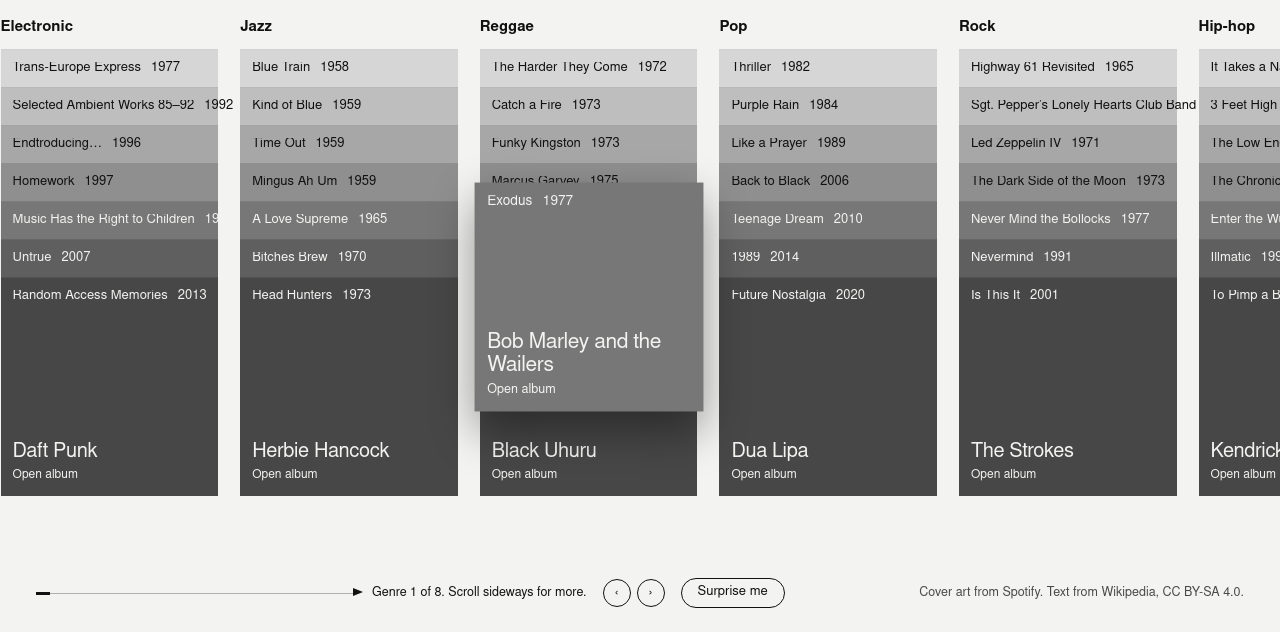
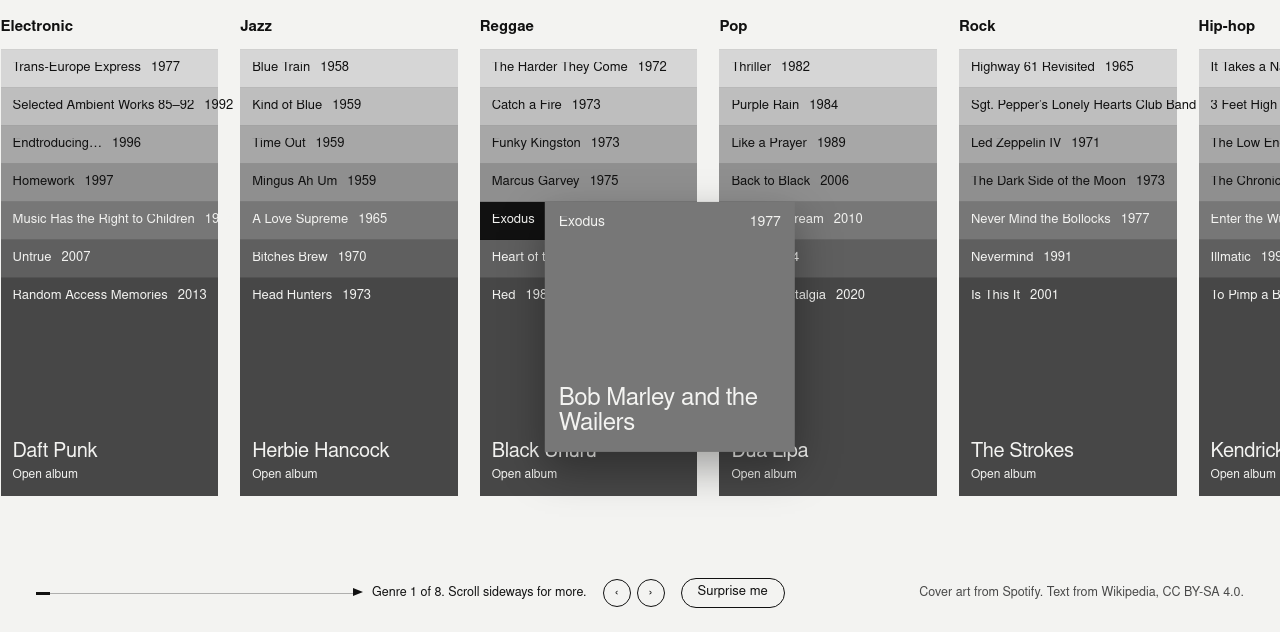
Before and after one commit to abhavaijnath/MuDis, a plain HTML site: page MuDis-Prototype.html in a window 1280 px wide. Both pictures are taken after a click on the button "Surprise me". Shown: the part 168-800 px from the top of the page. Drawn offline with Linux system fonts and the light colour scheme.

Commit message:
Home hover: black strip with the cover opening to its right
- Hovered album strip turns black with its title and year
- Full cover (title, year, artist), ~15% bigger than a column, opens
  to the right of the strip; may overlap part of the next column but
  never all of it, and slides back in at the screen's right edge
- Strips no longer lift or scale, so titles below stay readable
- Surprise me uses the same reveal

Co-Authored-By: Claude Opus 5.5 <noreply@anthropic.com>

```diff
--- a/MuDis-Prototype.html
+++ b/MuDis-Prototype.html
@@ -86,7 +86,17 @@ textarea{width:100%;height:130px;resize:vertical;padding:8px;border:1px solid va
 .gname:hover{text-decoration:underline;text-underline-offset:4px}
 .stack{--strip:38px;position:relative;height:calc(var(--strip)*(var(--n) - 1) + var(--w))}
 .card{position:absolute;left:0;top:calc(var(--i)*var(--strip));z-index:calc(var(--i) + 1);width:100%;max-width:100%;aspect-ratio:1;padding:0;border:0;display:flex;flex-direction:column;justify-content:space-between;text-align:left;box-shadow:0 -1px 0 rgba(0,0,0,.14);transition:transform .25s ease,box-shadow .25s ease,opacity .3s}
-.card:hover,.card:focus-visible,.card.pick{transform:translateY(-14px) scale(1.05);z-index:60;box-shadow:0 18px 40px rgba(0,0,0,.4)}
+/* Hover: the strip turns black (title and year stay on it) and the full cover (.peek) opens to its right, a little bigger than the column */
+.card:hover,.card:focus-visible,.card.pick{background:#111!important;color:#f3f3f1!important}
+.peek{position:fixed;left:0;top:0;z-index:70;display:flex;flex-direction:column;justify-content:space-between;overflow:hidden;pointer-events:none;opacity:0;box-shadow:0 16px 40px rgba(0,0,0,.35);transition:opacity .18s ease}
+.peek.on{opacity:1}
+.peek img{position:absolute;inset:0;width:100%;height:100%;object-fit:cover}
+.peek .ct,.peek .cb{position:relative;z-index:1}
+.peek .ct{padding:14px 14px 0;font-size:14px}
+.peek .cb{padding:0 14px 14px}
+.peek .cb strong{font-size:24px}
+.peek.art{color:#f3f3f1!important}
+.peek.art::before{content:"";position:absolute;inset:0;z-index:1;background:linear-gradient(rgba(0,0,0,.45),transparent 28%,transparent 62%,rgba(0,0,0,.55))}
 .card.dim{opacity:.16}
 .ct{display:flex;justify-content:space-between;gap:10px;padding:12px 12px 0;font-size:13px;font-weight:500;line-height:1.1}
 .ct span:first-child{overflow:hidden;text-overflow:ellipsis;white-space:nowrap}
@@ -304,8 +314,32 @@ document.getElementById("surprise").onclick=function(){
   var c=cards[Math.floor(Math.random()*cards.length)];
   document.querySelectorAll(".pick").forEach(function(x){x.classList.remove("pick")});
   c.closest(".col").scrollIntoView({behavior:rm?"auto":"smooth",inline:"center",block:"nearest"});
-  c.classList.add("pick");setTimeout(function(){c.classList.remove("pick")},3000);
+  c.classList.add("pick");
+  setTimeout(function(){if(c.classList.contains("pick"))showPeek(c)},rm?0:650);
+  setTimeout(function(){c.classList.remove("pick");if(peekFor===c)hidePeek()},3000);
 };
+/* Cover reveal: one floating cover, ~15% bigger than a column, starting a third of the way into the hovered strip and opening to the right.
+   It may overlap part of the next column but never all of it, and slides back in at the screen's right edge. */
+var peek=document.createElement("div"),peekFor=null;
+peek.className="peek";peek.setAttribute("aria-hidden","true");document.body.appendChild(peek);
+function showPeek(c){
+  var r=c.getBoundingClientRect(),s=Math.round(r.width*1.15),x=r.left+Math.round(r.width*.3);
+  x=Math.max(8,Math.min(x,innerWidth-s-8));
+  var y=Math.max(8,Math.min(r.top,innerHeight-s-8));
+  var k=slug(c.dataset.go),cv=X[k]&&X[k].cover,a=ALB[k];
+  peek.className="peek"+(cv?" art":"");
+  peek.style.cssText="width:"+s+"px;height:"+s+"px;background:"+c.style.background+";color:"+c.style.color+";transform:translate("+x+"px,"+y+"px)";
+  peek.innerHTML='<span class="ct"><span>'+esc(a.title)+'</span><span>'+esc(a.year)+'</span></span><span class="cb"><strong>'+esc(a.artist)+'</strong></span>'+(cv?'<img src="'+esc(cv)+'" alt="" onerror="this.parentNode.classList.remove(\'art\');this.remove()">':'');
+  peekFor=c;void peek.offsetWidth;peek.classList.add("on");
+}
+function hidePeek(){peekFor=null;peek.classList.remove("on")}
+rail.addEventListener("mouseover",function(e){var c=e.target.closest(".card");if(c&&c!==peekFor&&!root.classList.contains("intro"))showPeek(c)});
+rail.addEventListener("mouseout",function(e){var c=e.target.closest(".card");if(c&&!(e.relatedTarget&&c.contains(e.relatedTarget)))hidePeek()});
+rail.addEventListener("focusin",function(e){var c=e.target.closest(".card");if(c)showPeek(c)});
+rail.addEventListener("focusout",hidePeek);
+rail.addEventListener("scroll",function(){if(!(peekFor&&peekFor.classList.contains("pick")))hidePeek()},{passive:true});
+addEventListener("scroll",hidePeek,{passive:true});
+addEventListener("hashchange",hidePeek);
 
 /* Genre page */
 var gp=document.getElementById("genre");
```
